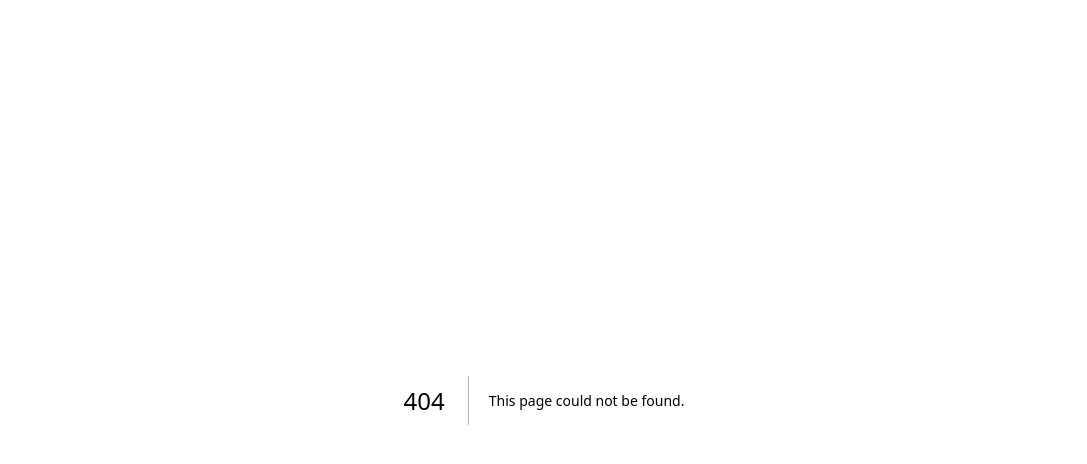
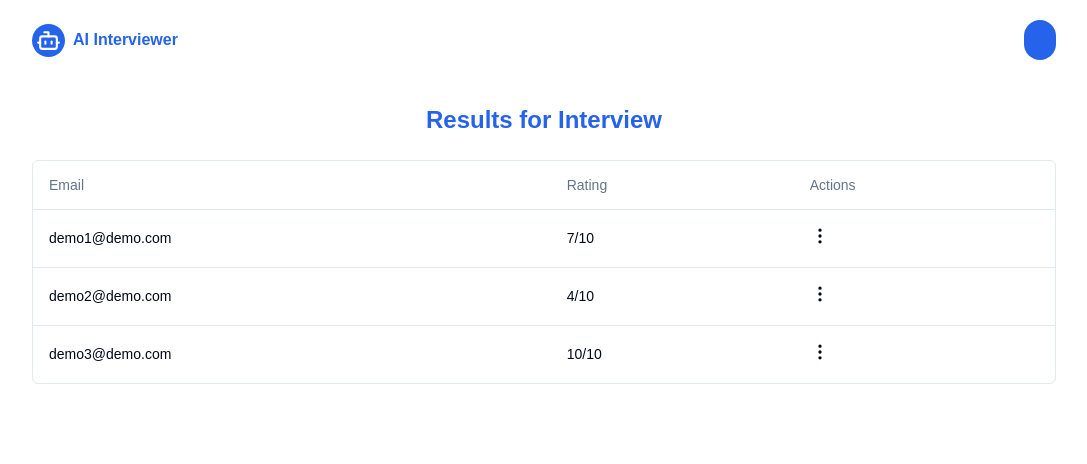
Before and after one commit to HimanshuS1nha/AI-Interviewer, a Next.js app: page /dashboard/interviews/1/results in a window 1280 px wide. Before the commit this address had no page. Shown: the top 464 px of the page, without its empty margins (96-1183 px from the left). Built offline with nearby package versions, Linux system fonts and the light colour scheme; no server answers.

Commit message:
New page added

```diff
--- a/package.json
+++ b/package.json
@@ -11,10 +11,12 @@
   "dependencies": {
     "@hookform/resolvers": "^3.9.1",
     "@prisma/client": "^6.1.0",
+    "@radix-ui/react-accordion": "^1.2.2",
     "@radix-ui/react-dropdown-menu": "^2.1.4",
     "@radix-ui/react-label": "^2.1.1",
     "@radix-ui/react-slot": "^1.1.1",
     "@tanstack/react-query": "^5.62.9",
+    "@tanstack/react-table": "^8.20.6",
     "axios": "^1.7.9",
     "bcrypt": "^5.1.1",
     "class-variance-authority": "^0.7.1",
--- /dev/null
+++ b/src/app/dashboard/interviews/[interviewId]/results/page.tsx
@@ -0,0 +1,85 @@
+"use client";
+
+import { ColumnDef } from "@tanstack/react-table";
+import { EllipsisVertical } from "lucide-react";
+
+import { DataTable } from "@/components/ui/data-table";
+import {
+  DropdownMenu,
+  DropdownMenuContent,
+  DropdownMenuItem,
+  DropdownMenuLabel,
+  DropdownMenuSeparator,
+  DropdownMenuTrigger,
+} from "@/components/ui/dropdown-menu";
+
+type CandidateResults = {
+  id: string;
+  email: string;
+  rating: number;
+};
+
+const InterviewResults = () => {
+  const columns: ColumnDef<CandidateResults>[] = [
+    {
+      accessorKey: "email",
+      header: "Email",
+    },
+    {
+      accessorKey: "rating",
+      header: "Rating",
+      cell: ({ row }) => {
+        const data = row.original;
+
+        return <p>{data.rating}/10</p>;
+      },
+    },
+    {
+      header: "Actions",
+      cell: ({ row }) => {
+        const data = row.original;
+        return (
+          <DropdownMenu>
+            <DropdownMenuTrigger>
+              <EllipsisVertical size={20} className="cursor-pointer" />
+            </DropdownMenuTrigger>
+            <DropdownMenuContent>
+              <DropdownMenuLabel>Actions</DropdownMenuLabel>
+              <DropdownMenuSeparator />
+              <DropdownMenuItem>View</DropdownMenuItem>
+            </DropdownMenuContent>
+          </DropdownMenu>
+        );
+      },
+    },
+  ];
+
+  const data: CandidateResults[] = [
+    {
+      email: "demo1@demo.com",
+      id: "1",
+      rating: 7,
+    },
+    {
+      email: "demo2@demo.com",
+      id: "2",
+      rating: 4,
+    },
+    {
+      email: "demo3@demo.com",
+      id: "4",
+      rating: 10,
+    },
+  ];
+  return (
+    <section className="mt-6 flex flex-col gap-y-6">
+      <h1 className="text-2xl text-primary font-semibold text-center">
+        Results for Interview
+      </h1>
+
+      <DataTable columns={columns} data={data} />
+    </section>
+  );
+};
+
+export default InterviewResults;
--- a/src/components/dashboard/InterviewCard.tsx
+++ b/src/components/dashboard/InterviewCard.tsx
@@ -1,4 +1,5 @@
 import { Trash2 } from "lucide-react";
+import Link from "next/link";
 
 import { Button } from "@/components/ui/button";
 
@@ -27,13 +28,18 @@
       </div>
 
       {interview.status === "complete" ? (
-        <Button className="w-full" variant={"secondary"}>
-          Results
+        <Button className="w-full" variant={"secondary"} asChild>
+          <Link href={`/dashboard/interviews/${interview.id}/results`}>
+            Results
+          </Link>
         </Button>
       ) : interview.status === "ongoing" ? (
-        <p className="text-sm text-emerald-600 font-semibold text-center">
+        <Button
+          variant={"outline"}
+          className="text-emerald-600 hover:bg-transparent hover:text-emerald-600 font-semibold cursor-auto"
+        >
           Ongoing
-        </p>
+        </Button>
       ) : (
         <Button className="w-full">Start interview</Button>
       )}
--- /dev/null
+++ b/src/components/ui/accordion.tsx
@@ -0,0 +1,58 @@
+"use client"
+
+import * as React from "react"
+import * as AccordionPrimitive from "@radix-ui/react-accordion"
+import { ChevronDown } from "lucide-react"
+
+import { cn } from "@/lib/utils"
+
+const Accordion = AccordionPrimitive.Root
+
+const AccordionItem = React.forwardRef<
+  React.ElementRef<typeof AccordionPrimitive.Item>,
+  React.ComponentPropsWithoutRef<typeof AccordionPrimitive.Item>
+>(({ className, ...props }, ref) => (
+  <AccordionPrimitive.Item
+    ref={ref}
+    className={cn("border-b", className)}
+    {...props}
+  />
+))
+AccordionItem.displayName = "AccordionItem"
+
+const AccordionTrigger = React.forwardRef<
+  React.ElementRef<typeof AccordionPrimitive.Trigger>,
+  React.ComponentPropsWithoutRef<typeof AccordionPrimitive.Trigger>
+>(({ className, children, ...props }, ref) => (
+  <AccordionPrimitive.Header className="flex">
+    <AccordionPrimitive.Trigger
+      ref={ref}
+      className={cn(
+        "flex flex-1 items-center justify-between py-4 font-medium transition-all hover:underline [&[data-state=open]>svg]:rotate-180",
+        className
+      )}
+      {...props}
+    >
+      {children}
+      <ChevronDown className="h-4 w-4 shrink-0 transition-transform duration-200" />
+    </AccordionPrimitive.Trigger>
+  </AccordionPrimitive.Header>
+))
+AccordionTrigger.displayName = AccordionPrimitive.Trigger.displayName
+
+const AccordionContent = React.forwardRef<
+  React.ElementRef<typeof AccordionPrimitive.Content>,
+  React.ComponentPropsWithoutRef<typeof AccordionPrimitive.Content>
+>(({ className, children, ...props }, ref) => (
+  <AccordionPrimitive.Content
+    ref={ref}
+    className="overflow-hidden text-sm transition-all data-[state=closed]:animate-accordion-up data-[state=open]:animate-accordion-down"
+    {...props}
+  >
+    <div className={cn("pb-4 pt-0", className)}>{children}</div>
+  </AccordionPrimitive.Content>
+))
+
+AccordionContent.displayName = AccordionPrimitive.Content.displayName
+
+export { Accordion, AccordionItem, AccordionTrigger, AccordionContent }
--- /dev/null
+++ b/src/components/ui/data-table.tsx
@@ -0,0 +1,80 @@
+"use client";
+
+import {
+  ColumnDef,
+  flexRender,
+  getCoreRowModel,
+  useReactTable,
+} from "@tanstack/react-table";
+
+import {
+  Table,
+  TableBody,
+  TableCell,
+  TableHead,
+  TableHeader,
+  TableRow,
+} from "@/components/ui/table";
+
+interface DataTableProps<TData, TValue> {
+  columns: ColumnDef<TData, TValue>[];
+  data: TData[];
+}
+
+export function DataTable<TData, TValue>({
+  columns,
+  data,
+}: DataTableProps<TData, TValue>) {
+  const table = useReactTable({
+    data,
+    columns,
+    getCoreRowModel: getCoreRowModel(),
+  });
+
+  return (
+    <div className="rounded-md border">
+      <Table>
+        <TableHeader>
+          {table.getHeaderGroups().map((headerGroup) => (
+            <TableRow key={headerGroup.id}>
+              {headerGroup.headers.map((header) => {
+                return (
+                  <TableHead key={header.id}>
+                    {header.isPlaceholder
+                      ? null
+                      : flexRender(
+                          header.column.columnDef.header,
+                          header.getContext()
+                        )}
+                  </TableHead>
+                );
+              })}
+            </TableRow>
+          ))}
+        </TableHeader>
+        <TableBody>
+          {table.getRowModel().rows?.length ? (
+            table.getRowModel().rows.map((row) => (
+              <TableRow
+                key={row.id}
+                data-state={row.getIsSelected() && "selected"}
+              >
+                {row.getVisibleCells().map((cell) => (
+                  <TableCell key={cell.id}>
+                    {flexRender(cell.column.columnDef.cell, cell.getContext())}
+                  </TableCell>
+                ))}
+              </TableRow>
+            ))
+          ) : (
+            <TableRow>
+              <TableCell colSpan={columns.length} className="h-24 text-center">
+                No results.
+              </TableCell>
+            </TableRow>
+          )}
+        </TableBody>
+      </Table>
+    </div>
+  );
+}
--- /dev/null
+++ b/src/components/ui/table.tsx
@@ -0,0 +1,117 @@
+import * as React from "react"
+
+import { cn } from "@/lib/utils"
+
+const Table = React.forwardRef<
+  HTMLTableElement,
+  React.HTMLAttributes<HTMLTableElement>
+>(({ className, ...props }, ref) => (
+  <div className="relative w-full overflow-auto">
+    <table
+      ref={ref}
+      className={cn("w-full caption-bottom text-sm", className)}
+      {...props}
+    />
+  </div>
+))
+Table.displayName = "Table"
+
+const TableHeader = React.forwardRef<
+  HTMLTableSectionElement,
+  React.HTMLAttributes<HTMLTableSectionElement>
+>(({ className, ...props }, ref) => (
+  <thead ref={ref} className={cn("[&_tr]:border-b", className)} {...props} />
+))
+TableHeader.displayName = "TableHeader"
+
+const TableBody = React.forwardRef<
+  HTMLTableSectionElement,
+  React.HTMLAttributes<HTMLTableSectionElement>
+>(({ className, ...props }, ref) => (
+  <tbody
+    ref={ref}
+    className={cn("[&_tr:last-child]:border-0", className)}
+    {...props}
+  />
+))
+TableBody.displayName = "TableBody"
+
+const TableFooter = React.forwardRef<
+  HTMLTableSectionElement,
+  React.HTMLAttributes<HTMLTableSectionElement>
+>(({ className, ...props }, ref) => (
+  <tfoot
+    ref={ref}
+    className={cn(
+      "border-t bg-muted/50 font-medium [&>tr]:last:border-b-0",
+      className
+    )}
+    {...props}
+  />
+))
+TableFooter.displayName = "TableFooter"
+
+const TableRow = React.forwardRef<
+  HTMLTableRowElement,
+  React.HTMLAttributes<HTMLTableRowElement>
+>(({ className, ...props }, ref) => (
+  <tr
+    ref={ref}
+    className={cn(
+      "border-b transition-colors hover:bg-muted/50 data-[state=selected]:bg-muted",
+      className
+    )}
+    {...props}
+  />
+))
+TableRow.displayName = "TableRow"
+
+const TableHead = React.forwardRef<
+  HTMLTableCellElement,
+  React.ThHTMLAttributes<HTMLTableCellElement>
+>(({ className, ...props }, ref) => (
+  <th
+    ref={ref}
+    className={cn(
+      "h-12 px-4 text-left align-middle font-medium text-muted-foreground [&:has([role=checkbox])]:pr-0",
+      className
+    )}
+    {...props}
+  />
+))
+TableHead.displayName = "TableHead"
+
+const TableCell = React.forwardRef<
+  HTMLTableCellElement,
+  React.TdHTMLAttributes<HTMLTableCellElement>
+>(({ className, ...props }, ref) => (
+  <td
+    ref={ref}
+    className={cn("p-4 align-middle [&:has([role=checkbox])]:pr-0", className)}
+    {...props}
+  />
+))
+TableCell.displayName = "TableCell"
+
+const TableCaption = React.forwardRef<
+  HTMLTableCaptionElement,
+  React.HTMLAttributes<HTMLTableCaptionElement>
+>(({ className, ...props }, ref) => (
+  <caption
+    ref={ref}
+    className={cn("mt-4 text-sm text-muted-foreground", className)}
+    {...props}
+  />
+))
+TableCaption.displayName = "TableCaption"
+
+export {
+  Table,
+  TableHeader,
+  TableBody,
+  TableFooter,
+  TableHead,
+  TableRow,
+  TableCell,
+  TableCaption,
+}
--- a/tailwind.config.ts
+++ b/tailwind.config.ts
@@ -55,6 +55,28 @@
   			lg: 'var(--radius)',
   			md: 'calc(var(--radius) - 2px)',
   			sm: 'calc(var(--radius) - 4px)'
+  		},
+  		keyframes: {
+  			'accordion-down': {
+  				from: {
+  					height: '0'
+  				},
+  				to: {
+  					height: 'var(--radix-accordion-content-height)'
+  				}
+  			},
+  			'accordion-up': {
+  				from: {
+  					height: 'var(--radix-accordion-content-height)'
+  				},
+  				to: {
+  					height: '0'
+  				}
+  			}
+  		},
+  		animation: {
+  			'accordion-down': 'accordion-down 0.2s ease-out',
+  			'accordion-up': 'accordion-up 0.2s ease-out'
   		}
   	}
   },
```
Also changed, not shown: 1 other file (tests, documents, lock files or other folders).
